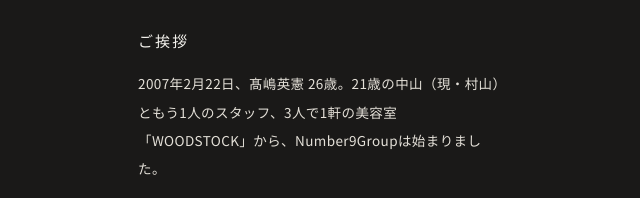
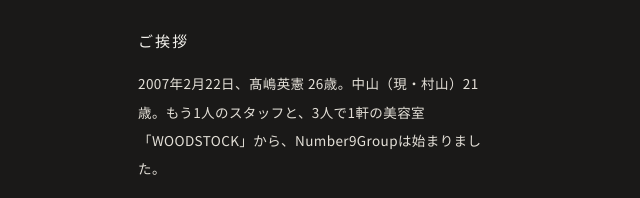
Before and after one commit to meative/number9-20th, a plain HTML site: page index.html in a window 1280 px wide. Shown: the part 593-791 px from the top of the page, without its empty margins (319-959 px from the left). Drawn offline with nearby package versions, Linux system fonts and the light colour scheme.

Commit message:
Align name/age phrasing in opening line
Co-Authored-By: Claude Fable 5.1 <noreply@anthropic.com>
Claude-Session: https://claude.ai/code/session_01NzNQMEo8tMDqitRg1fmcij

```diff
--- a/index.html
+++ b/index.html
@@ -125,7 +125,7 @@
   <section class="msg">
     <div class="inner">
       <h2>ご挨拶</h2>
-      <p>2007年2月22日、髙嶋英憲 26歳。21歳の中山（現・村山）ともう1人のスタッフ、3人で1軒の美容室「WOODSTOCK」から、Number9Groupは始まりました。</p>
+      <p>2007年2月22日、髙嶋英憲 26歳。中山（現・村山）21歳。もう1人のスタッフと、3人で1軒の美容室「WOODSTOCK」から、Number9Groupは始まりました。</p>
       <p>美容事業は、お客様の髪に触れる美容師の仕事から、ネイルとマツエクへ美しさの幅を広げてきました。保育事業は、女性美容師が戻って働き続けられる環境のためにつくりました。飲食事業は既存事業の宣伝のために始め、それが食肉加工につながり、そこから福祉事業（就労支援）へ。デザイン事業は、それぞれの事業を支えています。</p>
       <p>分野はばらばらに見えて、根にあるのはいつも同じです。</p>
       <dl class="creed">
```
Also changed, not shown: staff/index.html (+1 -1 lines).
